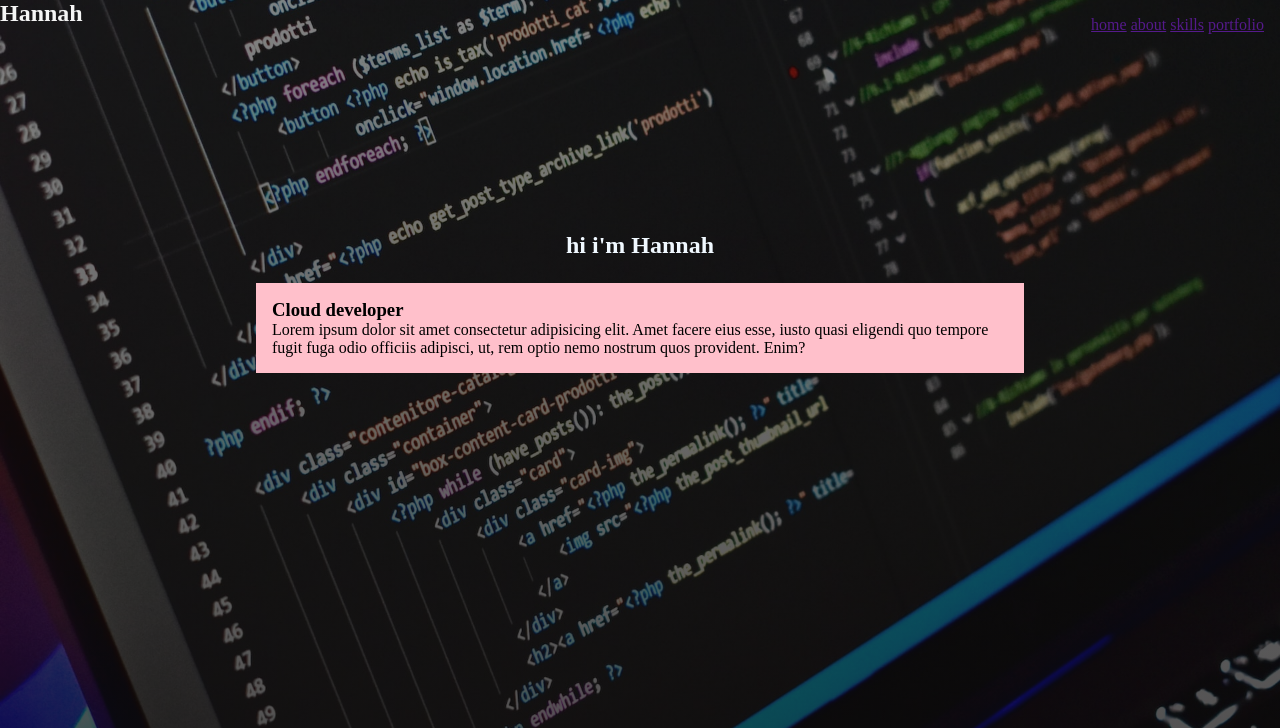
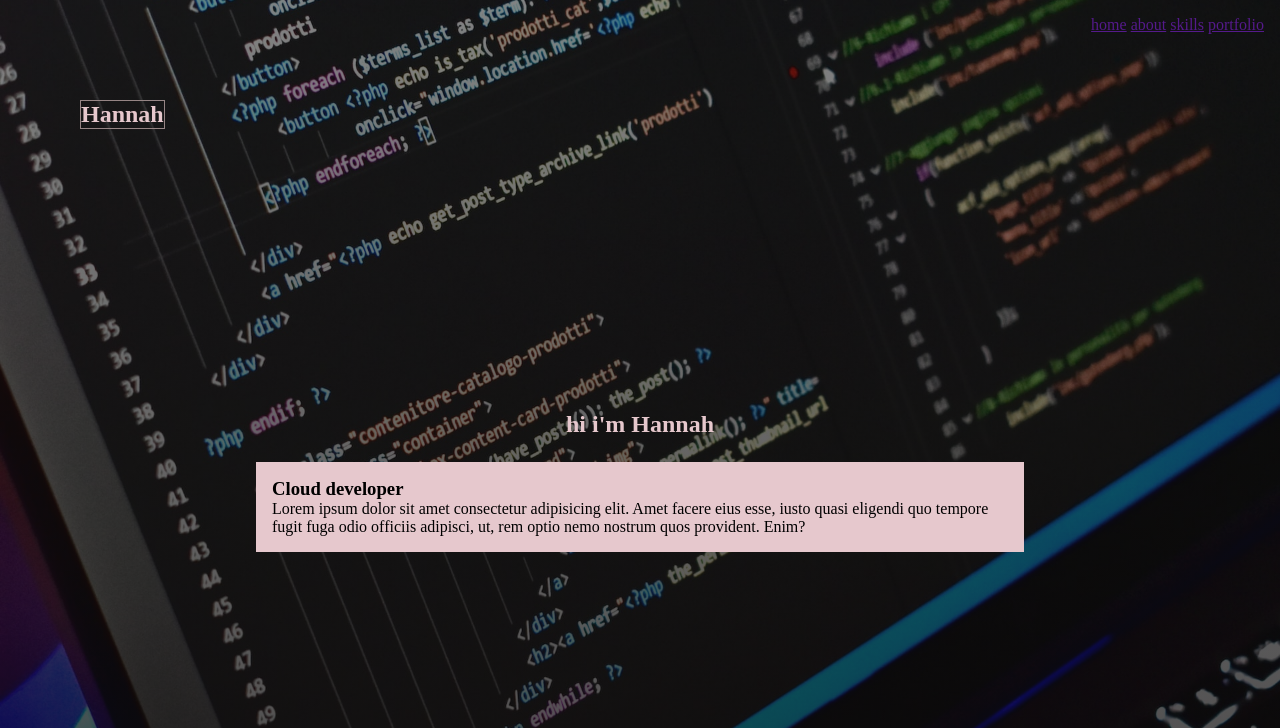
Before and after one commit to Hannahberhe/my-portfolio, a plain HTML site: page portfolio.html in a window 1280 px wide. Shown: the top 728 px of the page. Drawn offline with nearby package versions, Linux system fonts and the light colour scheme.

Commit message:
first page commit

```diff
--- a/portfolio.css
+++ b/portfolio.css
@@ -4,7 +4,7 @@
     box-sizing: border-box ;
 }
 body{
-    background-color: #e599f7;
+    background-color: rgb(223, 199, 204);
     height: 100vh;
     width: 100vw;
     background-image: linear-gradient(to bottom, rgba(17, 18, 19, 0.52), rgba(14, 12, 13, 0.73)),url(img/michael-baccin-XopauR-Nagk-unsplash.jpg);
@@ -18,21 +18,34 @@ header{
     flex-direction: row;
     justify-content: space-between;
 
+
 }
 h1{
     margin:1em 1em;
-    color: aliceblue;
+    color:  rgb(230, 200, 205);
 
 }
 h2{
-    color: whitesmoke;
+    color:   rgb(230, 200, 205);
+    border: 1px solid rgb(150, 133, 133);
+    margin-top: 100px;
+    margin-bottom: 100px;
+    margin-right: 150px;
+    margin-left: 80px;
+
+   /* background-color: lightblue;*/
+
 
 
 
 
 }
+
 nav{
     margin:1em 1em;
+
+
+
 }
 main{
     display: flex;
@@ -55,7 +68,7 @@ section{
 .intro{
     width: 60vw;
     height: auto;
-    background-color: pink;
+    background-color:  rgb(230, 200, 205);
     padding: 1em 1em;
   display: flex;
   flex-direction: column;
@@ -70,4 +83,5 @@ footer{
     justify-content: center;
     align-items: flex-end;
 
+
 }
```
